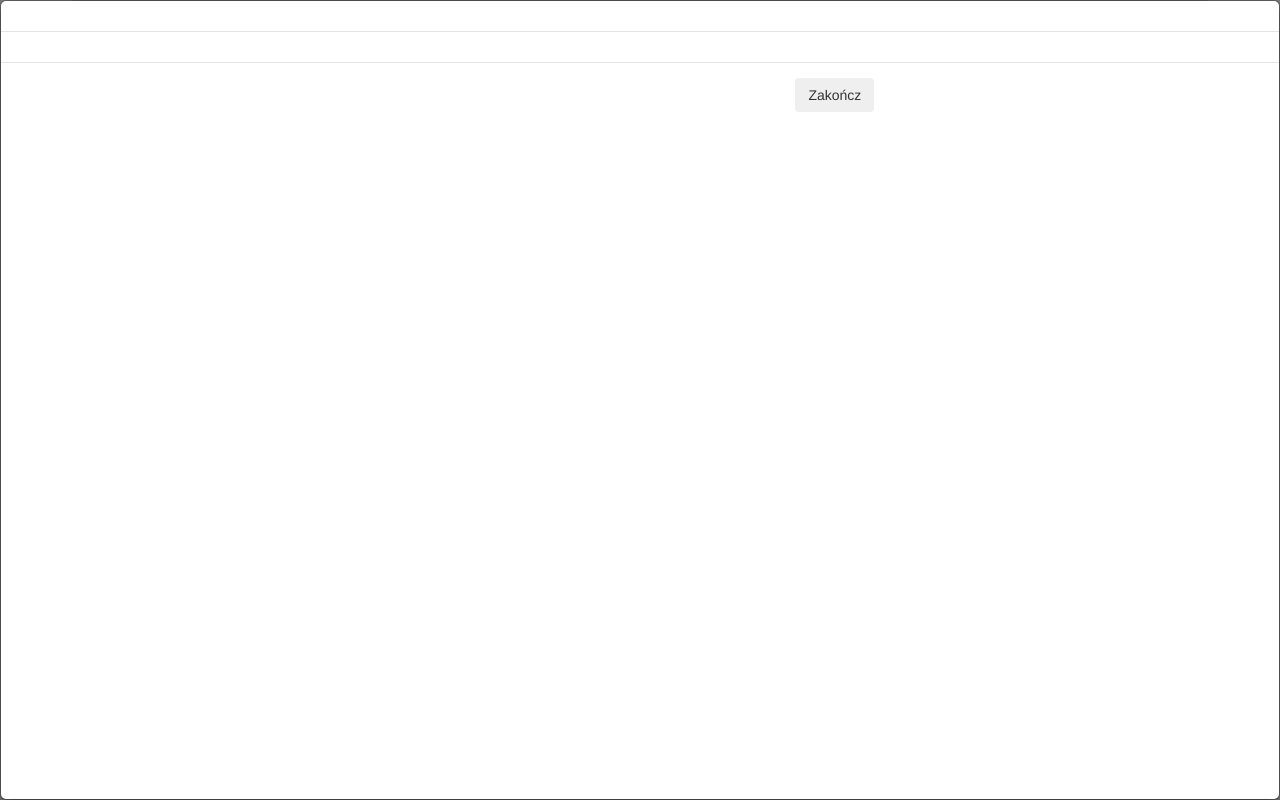
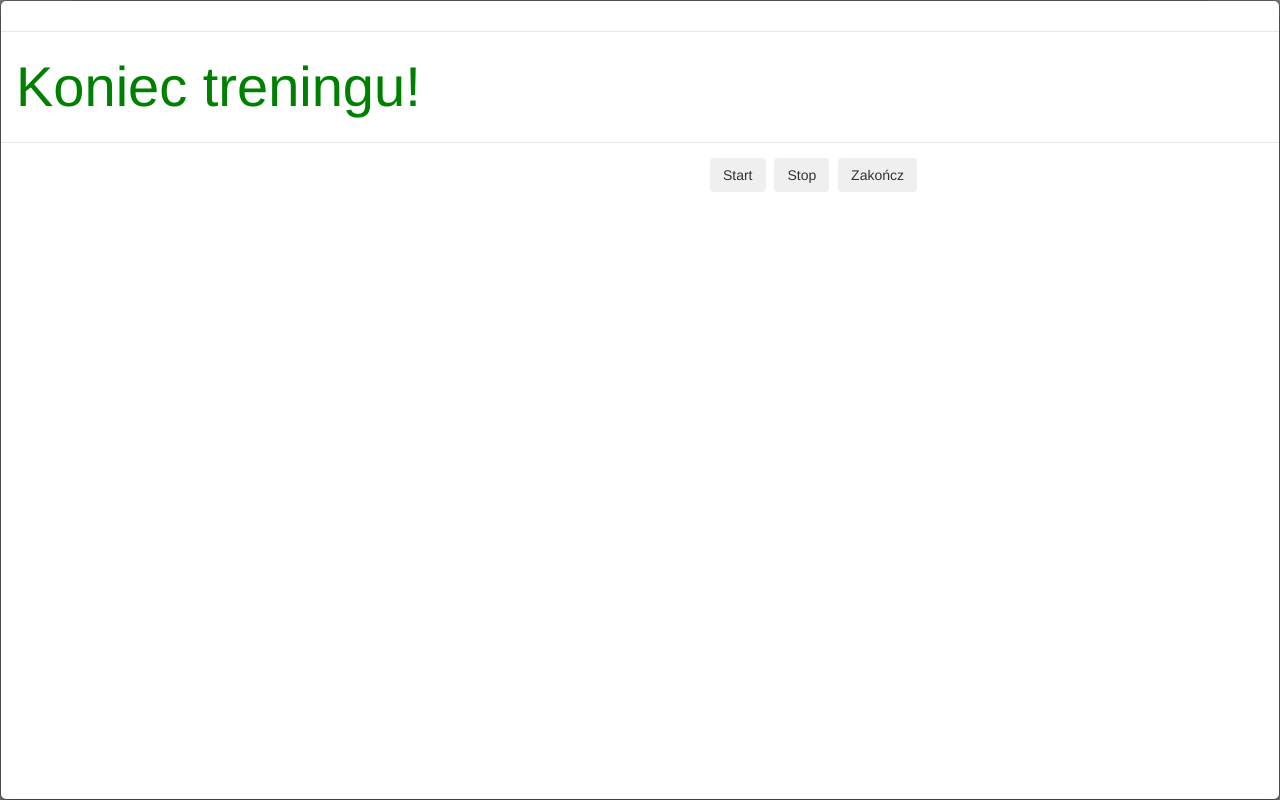
Before and after one commit to Nolandos/workout-app, a website: page index.html in a window 1280 px wide. Both pictures are taken after a click on the button "Rozpocznij Trening". Drawn offline with nearby package versions, Linux system fonts and the light colour scheme.

Commit message:
Add Start/Stop option buttons

```diff
--- a/js/script.js
+++ b/js/script.js
@@ -173,7 +173,6 @@ class WorkoutManager {
 
     addExerciseToUserList() {
         let selectedExercise = document.querySelector('#exercise-select').value;
-        //let videoExercise = `/videos/${selectedExercise}.mp4`; //zmiana nazwy wideo
         let timeDuration = document.querySelector('#exercise-duration').value;
         let newOwnExercise;
 
@@ -238,6 +237,8 @@ class WorkoutManager {
                     <div class="modal-footer">
                         <div class="counter-seconds" id="counter-seconds"></div>
                         <div class="wrapper">
+                            <button type="button" class="btn btn-secondary start-training" id="start-training">Start</button>
+                            <button type="button" class="btn btn-secondary stop-training" id="stop-training">Stop</button>
                             <button type="button" class="btn btn-secondary finish-training" data-dismiss="modal" id="finish-training">Zakończ</button>
                         </div>
                     </div>
@@ -256,6 +257,21 @@ class WorkoutManager {
 
         let list = this.userList;
         let index = 0;
+        let isPaused = false;
+
+
+        document.querySelector('#start-training').addEventListener('click', (e) => {
+            isPaused = false;
+            document.querySelector('video').play();
+        });
+
+        document.querySelector('#stop-training').addEventListener('click', (e) => {
+            isPaused = true;
+            document.querySelector('video').pause();
+        });
+
+
+
 
         function nextExercise () {
             if(index < list.length) {
@@ -269,17 +285,24 @@ class WorkoutManager {
                 modalTitle.innerHTML = `${list[index].title}`;
 
                 const interval = setInterval(function() {
+                    if(!isPaused) {
+
                         second--;
                         modalSeconds.innerHTML = second;
+
                         if(second == 0) {
                             index++;
                             clearInterval(interval);
                             nextExercise();
                         }
+                    }
                 }, 1000);
+            } else {
+                modalBody.innerHTML = `
+                <div class="end-training">Koniec treningu!</div>
+                `;
             }
         }
-
         nextExercise();
     }
 
--- a/sass/style.scss
+++ b/sass/style.scss
@@ -18,6 +18,12 @@ input {
     .modal-content {
         height: 100%;
 
+        .end-training {
+            font-size: 4em;
+            color: green;
+
+        }
+
         .modal-footer {
             display: flex;
             justify-content: space-between;
```
Also changed, not shown: css/style.css, 1 other file. Lines whose indentation alone changed are shown as unchanged.
